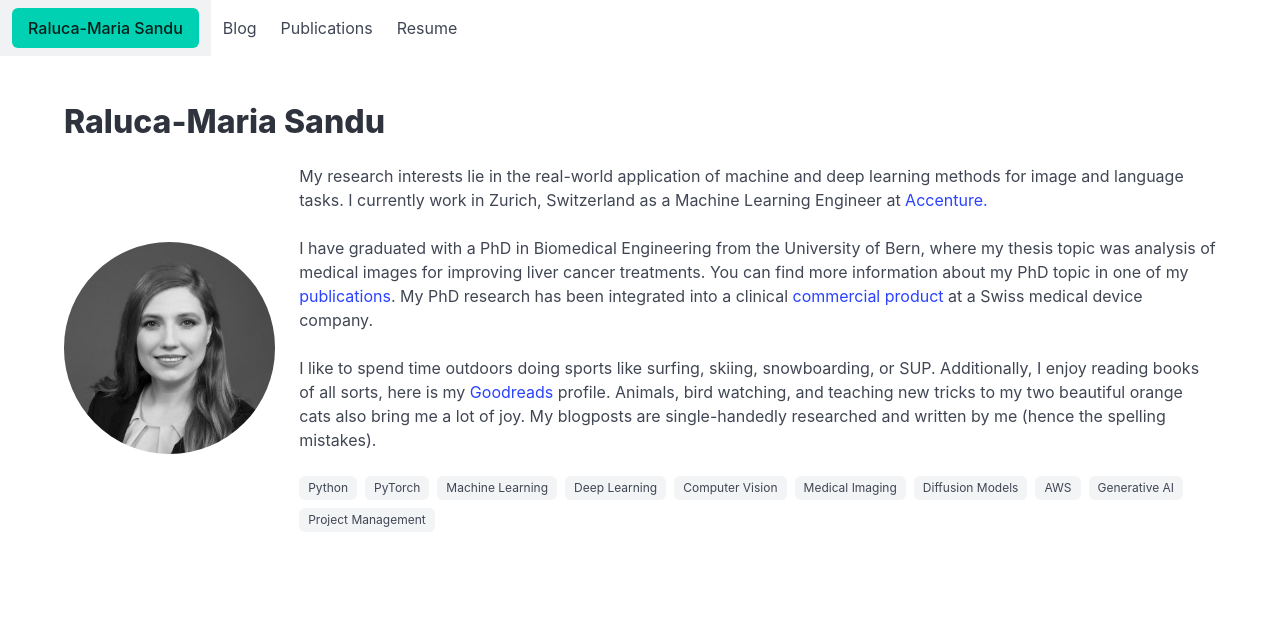
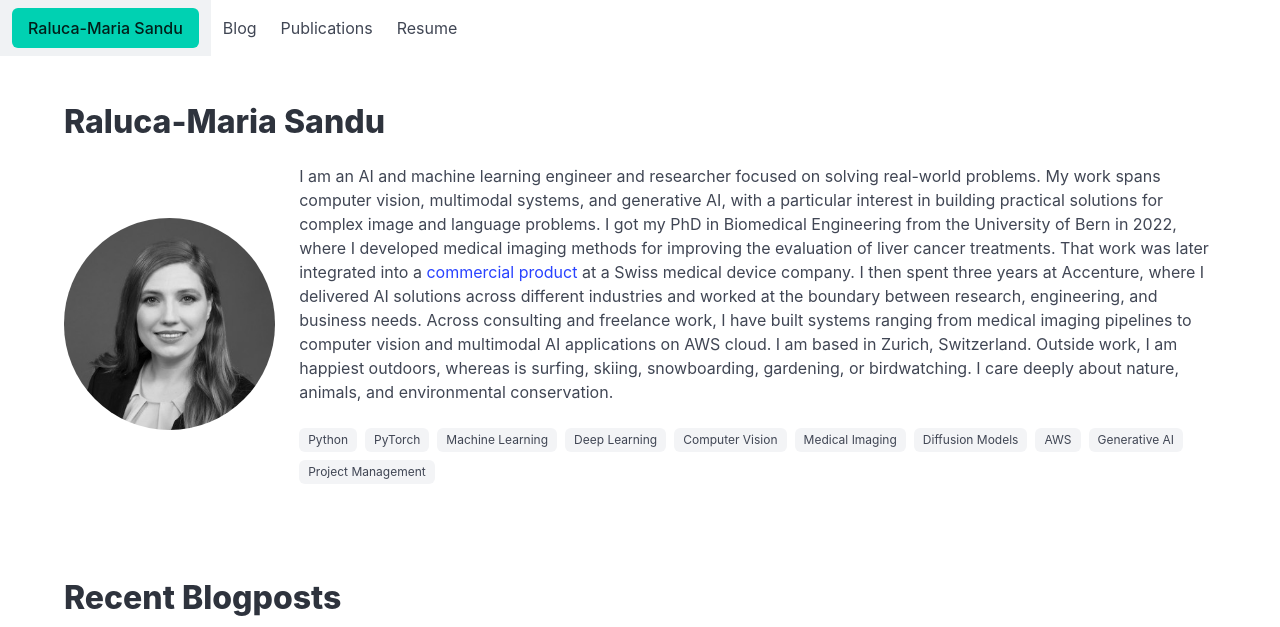
Before and after one commit to rmsandu/rmsandu.github.io, a Flask app: page / in a window 1280 px wide. Shown: the top 627 px of the page. Run offline with Flask 3, Linux system fonts and the light colour scheme.

Commit message:
Update home page content and footer email address;

```diff
--- a/src/templates/pages/home.html
+++ b/src/templates/pages/home.html
@@ -13,23 +13,14 @@
             </div>
             <div class="column">
                 <div class="block">
-                    My research interests lie in the real-world application of machine and deep learning methods for image and language
-                    tasks. I currently work in Zurich, Switzerland as a Machine Learning Engineer at <a
-                        href="https://www.accenture.com/ch-en">Accenture.</a></span>
-                </div>
-                <div class="block">
-                    I have graduated with a PhD in Biomedical Engineering from the University of Bern, where my thesis topic was analysis of medical
-                    images for improving liver cancer treatments. You can find more information about my PhD topic in
-                    one of my <a
-                        href="https://www.frontiersin.org/journals/oncology/articles/10.3389/fonc.2021.623098/full">publications</a>.
-                    My PhD research has been integrated into a clinical <a
-                        href="https://www.cascination.com/en/ablasure">commercial product</a> at a Swiss medical device
-                    company.
-                </div>
-                <div class="block">
-                    I like to spend time outdoors doing sports like surfing, skiing, snowboarding, or SUP. Additionally,
-                    I enjoy reading books of all sorts, here is my <a href="https://www.goodreads.com/user/show/7834435-raluca">Goodreads</a> profile. Animals, bird watching, and teaching new tricks to my two beautiful orange cats also bring me a lot of joy.
-                    My blogposts are single-handedly researched and written by me (hence the spelling mistakes).
+                   I am an AI and machine learning engineer and researcher focused on solving real-world problems. My work spans computer vision, multimodal systems, and generative AI, with a particular interest in building practical solutions for complex image and language problems.
+
+I got my PhD in Biomedical Engineering from the University of Bern in 2022, where I developed medical imaging methods for improving the evaluation of liver cancer treatments. That work was later integrated into a <a
+                        href="https://www.cascination.com/en/ablasure">commercial product</a>  at a Swiss medical device company.
+
+I then spent three years at Accenture, where I delivered AI solutions across different industries and worked at the boundary between research, engineering, and business needs. Across consulting and freelance work, I have built systems ranging from medical imaging pipelines to computer vision and multimodal AI applications on AWS cloud.
+
+I am based in Zurich, Switzerland. Outside work, I am happiest outdoors, whereas is surfing, skiing, snowboarding, gardening, or birdwatching. I care deeply about nature, animals, and environmental conservation.</a></span>
                 </div>
 
                 <div class="tags">
--- a/src/templates/partials/_footer.jinja
+++ b/src/templates/partials/_footer.jinja
@@ -1,7 +1,7 @@
 <div class="content has-text-centered">
 
     <div class="block">
-        <a href="mailto:raluca@rmsandu.net" title="Email me">
+        <a href="mailto:rmsan@duck.com" title="Email me">
             <button class="button">
                 <span class="icon">
                     <i class="fas fa-envelope"></i>
```
